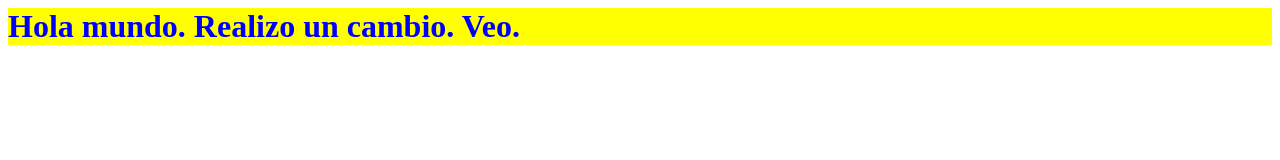
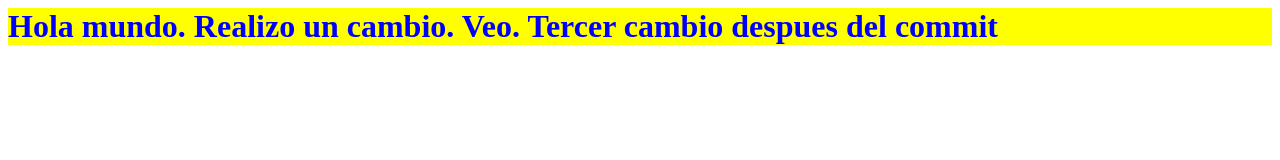
Before and after one commit to tobias-aispuro/TDP-Prueba, a plain HTML site: page index.html in a window 1280 px wide. Drawn offline with Linux system fonts and the light colour scheme.

Commit message:
Segundo commit

```diff
--- a/index.html
+++ b/index.html
@@ -8,6 +8,7 @@
     Hola mundo.
     Realizo un cambio.
     Veo.
+    Tercer cambio despues del commit
 </h1>
 
    </body>
```
